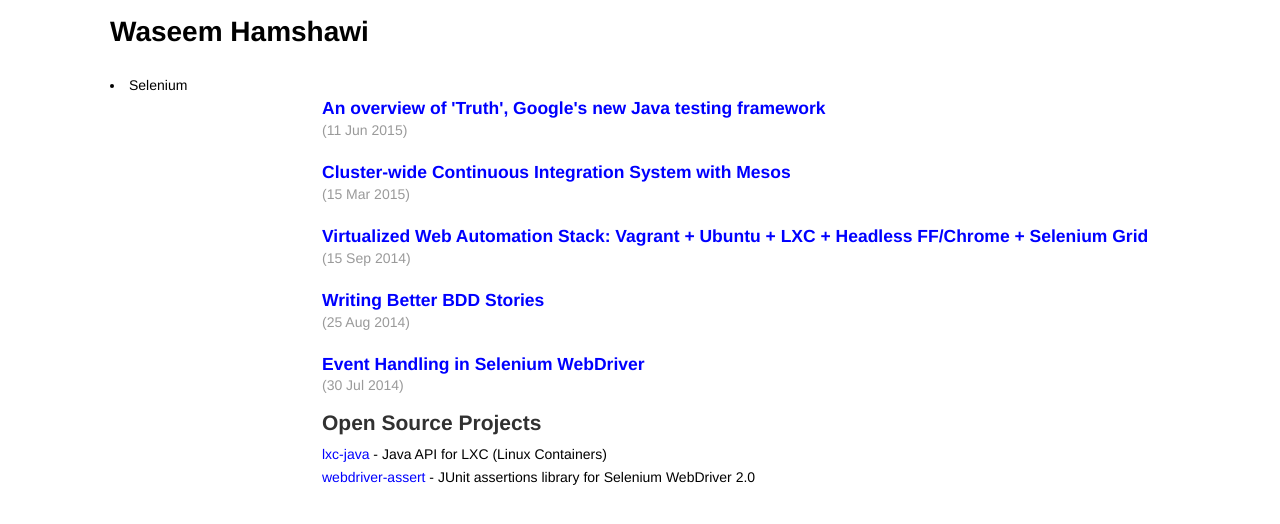
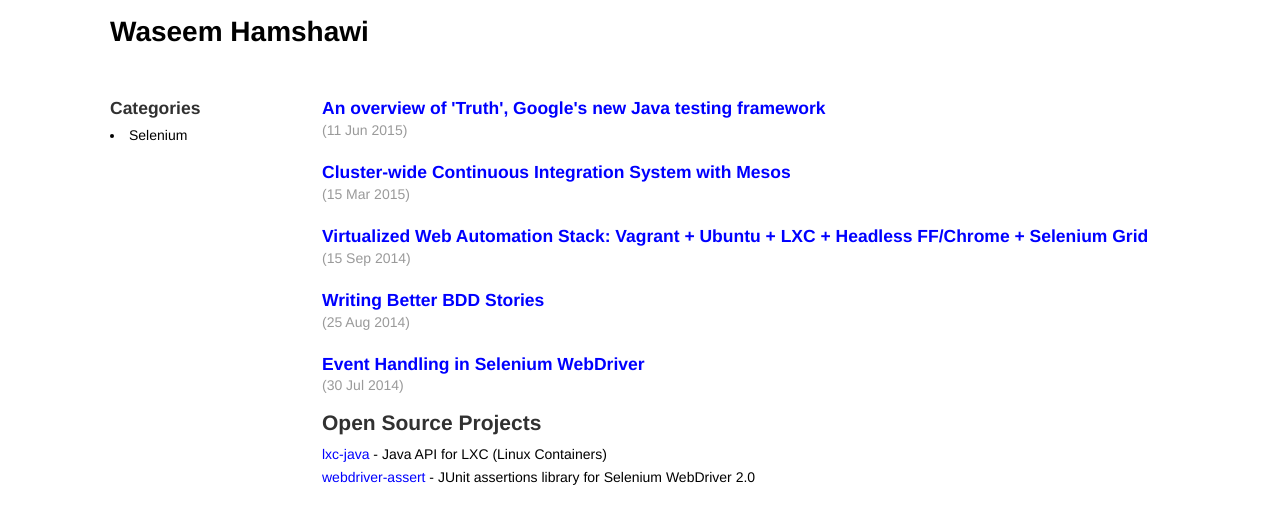
Before and after one commit to waseemh/waseemh.github.io_F, a Jekyll site: the page built from index.md, in a window 1280 px wide. Shown: the top 524 px of the page. Built offline with Jekyll 4.4.1, drawn with Linux system fonts in a browser that asks for light colours.

Commit message:
Update default.html

```diff
--- a/_layouts/default.html
+++ b/_layouts/default.html
@@ -17,6 +17,7 @@
 </div>
 
 <div id="sidebar">
+  <h3>Categories</h3>
   {% for cat in site.categories %}
     <li>{{ cat[0] }}</li>
 {% endfor %}
```
